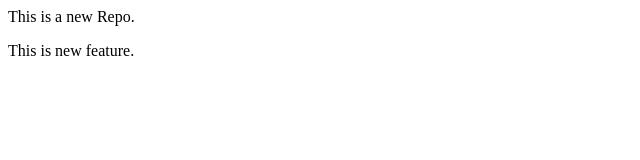
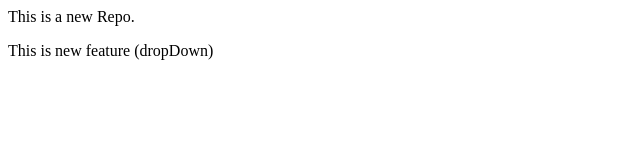
Before and after one commit to KushProf/LocalRepo, a plain HTML site: page index.html in a window 1280 px wide. Shown: the full height of the page, 0-640 px from the left. Drawn offline with Linux system fonts and the light colour scheme.

Commit message:
dropdown

```diff
--- a/index.html
+++ b/index.html
@@ -1,2 +1,2 @@
 <p>This is a new Repo.</p>
-<p>This is new feature.</p>
+<p>This is new feature (dropDown)</p>
```
